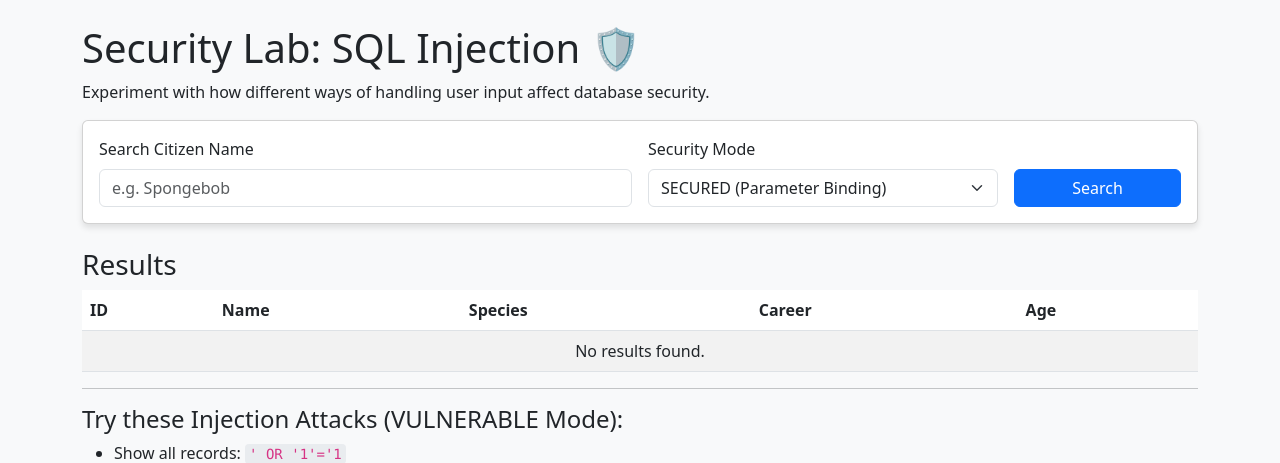
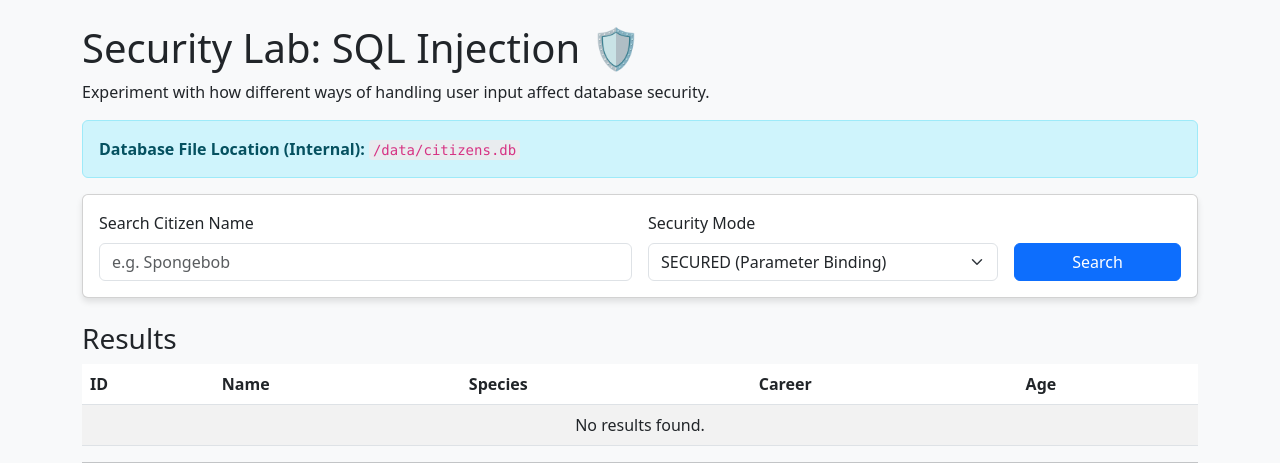
Before and after one commit to RiceC-at-MasonHS/sqlite_example_db, a Flask app: page /security-lab in a window 1280 px wide. Shown: the part 56-519 px from the top of the page. Run offline with Flask 3, Linux system fonts and the light colour scheme.

Commit message:
show database location

```diff
--- a/flask_app/app.py
+++ b/flask_app/app.py
@@ -93,6 +93,7 @@ def security_lab():
     query_display = ""
     mode = "SECURED"
     search_term = ""
+    abs_db_path = os.path.abspath(DATABASE)
 
     if request.method == "POST":
         search_term = request.form["search_term"]
@@ -115,7 +116,7 @@ def security_lab():
                 flash(f"SQL Error: {e}")
         conn.close()
 
-    return render_template("security_lab.html", results=results, query=query_display, mode=mode, search_term=search_term)
+    return render_template("security_lab.html", results=results, query=query_display, mode=mode, search_term=search_term, abs_db_path=abs_db_path)
 
 if __name__ == "__main__":
     app.run(host="0.0.0.0", port=5000)
--- a/flask_app/templates/security_lab.html
+++ b/flask_app/templates/security_lab.html
@@ -3,6 +3,10 @@
 {% block content %}
 <h1>Security Lab: SQL Injection 🛡️</h1>
 <p>Experiment with how different ways of handling user input affect database security.</p>
+
+<div class="alert alert-info">
+  <strong>Database File Location (Internal):</strong> <code>{{ abs_db_path }}</code>
+</div>
 
 <div class="card mb-4">
   <div class="card-body">
```
